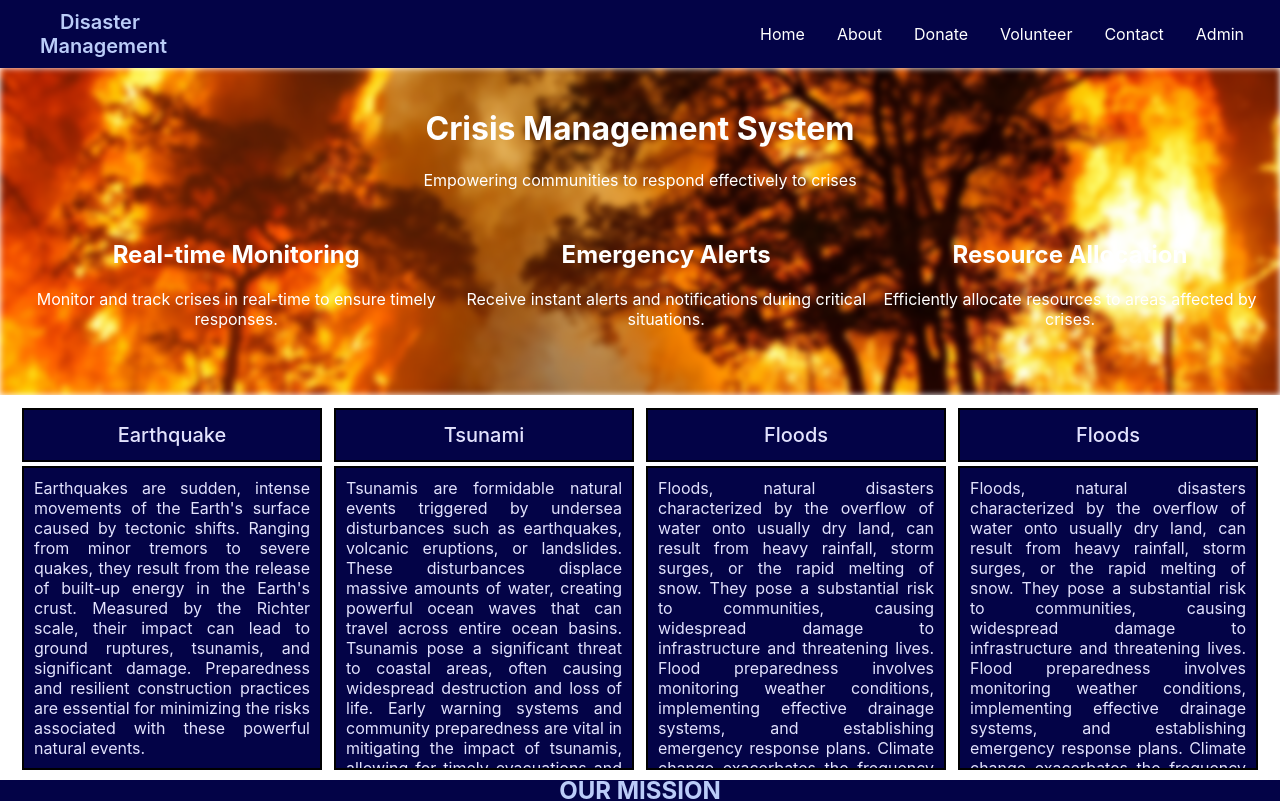
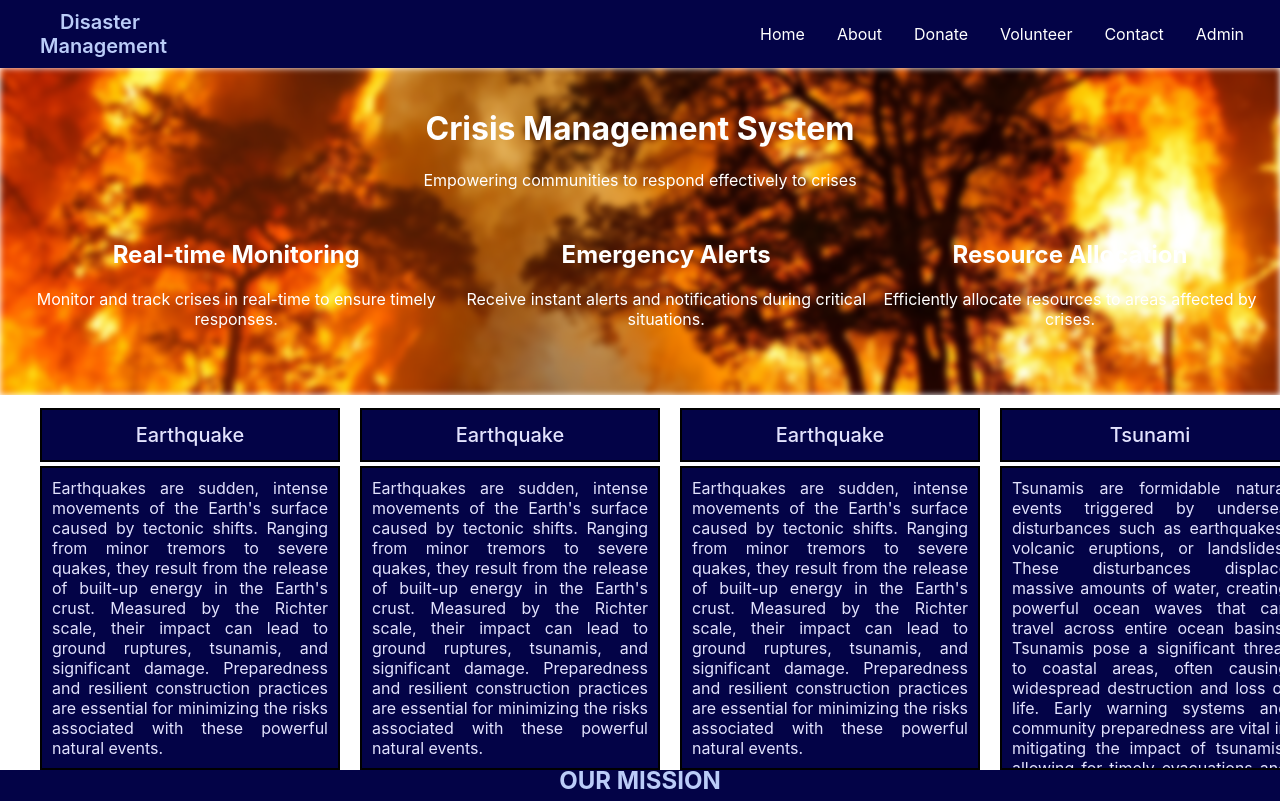
Before and after one commit to Prathamesh-Srivastava/Disaster-Management, a React (Create React App) app: page / in a window 1280 px wide. Shown: the top 801 px of the page. Built offline with nearby package versions, Linux system fonts and the light colour scheme; the HTML template or start-up script is replaced by a standard one.

Commit message:
minor changes

```diff
--- a/src/Components/DisasterCard.css
+++ b/src/Components/DisasterCard.css
@@ -1,6 +1,8 @@
 .card{
+    min-width: 300px;
     max-width: 300px;
     color: rgb(226, 226, 253);
+    margin: 0px 10px;
 }
 .heading{
     height: 50px;
--- a/src/Pages/HomePage.css
+++ b/src/Pages/HomePage.css
@@ -2,6 +2,13 @@
     margin-top: 3px;
     display: flex;
     /* border: 2px solid black; */
-    padding: 10px;
+    padding-left: 30px;
+    padding-top: 10px;
     justify-content: space-evenly;
+    overflow-x: scroll;
 }
+
+.cardContainer::-webkit-scrollbar {
+    width: 0; /* Hide scrollbar width */
+    background: transparent; /* Optional: Set a transparent background */
+}
--- a/src/Pages/HomePage.jsx
+++ b/src/Pages/HomePage.jsx
@@ -12,6 +12,8 @@ const Home = () => {
             <Hero />
             <div className="cardContainer">
                 <DisasterCard head="Earthquake" content="Earthquakes are sudden, intense movements of the Earth's surface caused by tectonic shifts. Ranging from minor tremors to severe quakes, they result from the release of built-up energy in the Earth's crust. Measured by the Richter scale, their impact can lead to ground ruptures, tsunamis, and significant damage. Preparedness and resilient construction practices are essential for minimizing the risks associated with these powerful natural events."/>
+                <DisasterCard head="Earthquake" content="Earthquakes are sudden, intense movements of the Earth's surface caused by tectonic shifts. Ranging from minor tremors to severe quakes, they result from the release of built-up energy in the Earth's crust. Measured by the Richter scale, their impact can lead to ground ruptures, tsunamis, and significant damage. Preparedness and resilient construction practices are essential for minimizing the risks associated with these powerful natural events."/>
+                <DisasterCard head="Earthquake" content="Earthquakes are sudden, intense movements of the Earth's surface caused by tectonic shifts. Ranging from minor tremors to severe quakes, they result from the release of built-up energy in the Earth's crust. Measured by the Richter scale, their impact can lead to ground ruptures, tsunamis, and significant damage. Preparedness and resilient construction practices are essential for minimizing the risks associated with these powerful natural events."/>
                 <DisasterCard head = "Tsunami" content="Tsunamis are formidable natural events triggered by undersea disturbances such as earthquakes, volcanic eruptions, or landslides. These disturbances displace massive amounts of water, creating powerful ocean waves that can travel across entire ocean basins. Tsunamis pose a significant threat to coastal areas, often causing widespread destruction and loss of life. Early warning systems and community preparedness are vital in mitigating the impact of tsunamis, allowing for timely evacuations and reducing the risks associated with these immense and potentially devastating sea waves."/>
                 <DisasterCard head = "Floods" content="Floods, natural disasters characterized by the overflow of water onto usually dry land, can result from heavy rainfall, storm surges, or the rapid melting of snow. They pose a substantial risk to communities, causing widespread damage to infrastructure and threatening lives. Flood preparedness involves monitoring weather conditions, implementing effective drainage systems, and establishing emergency response plans. Climate change exacerbates the frequency and severity of floods, emphasizing the importance of sustainable practices to mitigate these risks. Swift action, community awareness, and resilient urban planning contribute to minimizing the impact of floods and ensuring the safety of affected populations." />
                 <DisasterCard head = "Floods" content="Floods, natural disasters characterized by the overflow of water onto usually dry land, can result from heavy rainfall, storm surges, or the rapid melting of snow. They pose a substantial risk to communities, causing widespread damage to infrastructure and threatening lives. Flood preparedness involves monitoring weather conditions, implementing effective drainage systems, and establishing emergency response plans. Climate change exacerbates the frequency and severity of floods, emphasizing the importance of sustainable practices to mitigate these risks. Swift action, community awareness, and resilient urban planning contribute to minimizing the impact of floods and ensuring the safety of affected populations." />
```
